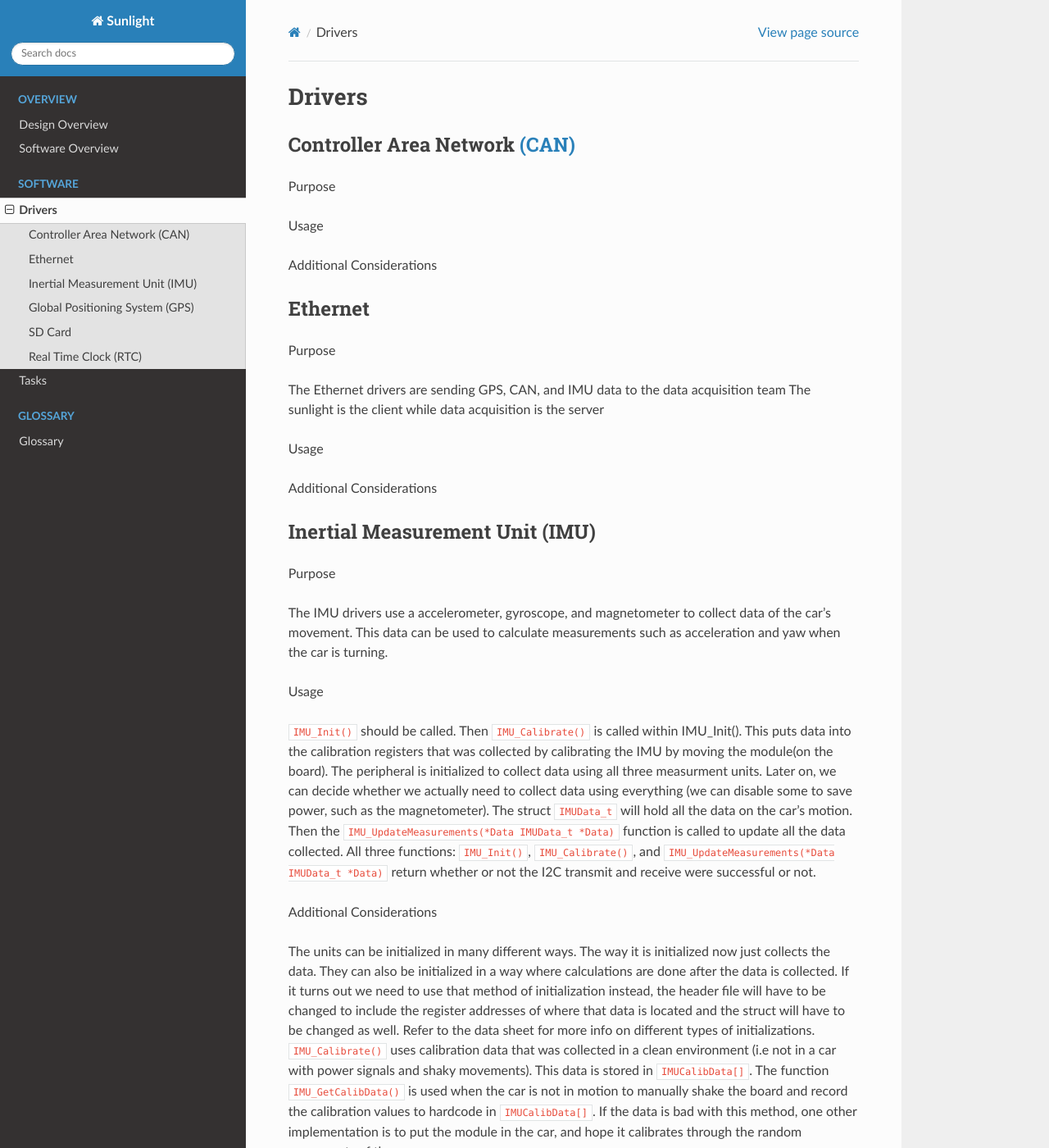
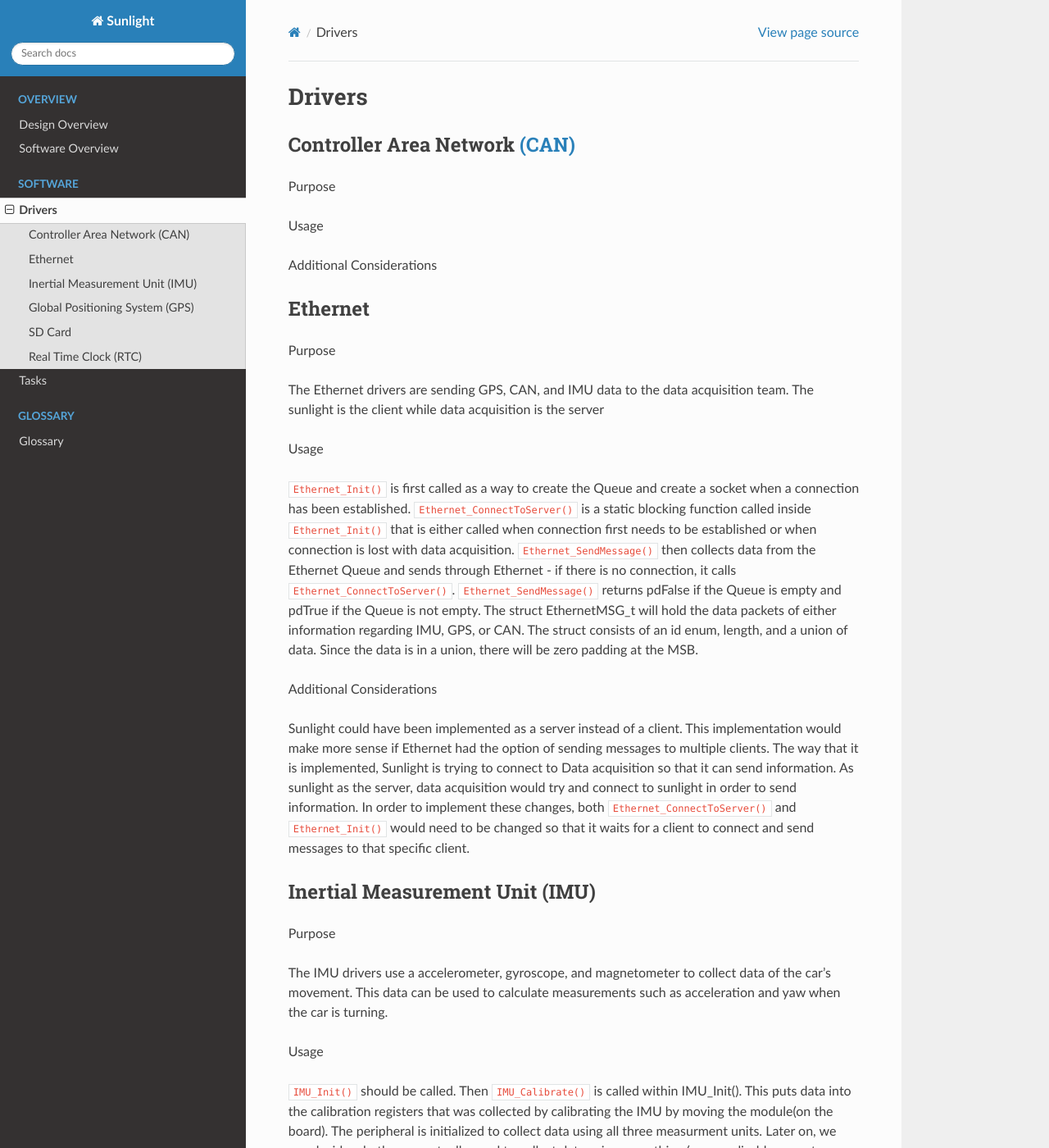
Before and after one commit to lhr-solar/DataAcq-Sunlight, a Sphinx documentation site: the page built from Docs/source/Software/drivers.rst, in a window 1280 px wide and 1400 px high. Shown: the whole window at 82% size. Built offline with Sphinx 7.4.7 and the Read the Docs theme 2.0.0, drawn with Linux system fonts in a browser that asks for light colours; pages that are not in the unit, such as notebooks, are missing from menus.

Commit message:
Added documentation for Ethernet

```diff
--- a/Docs/source/Software/drivers.rst
+++ b/Docs/source/Software/drivers.rst
@@ -16,14 +16,25 @@
 
 Purpose
 
-The Ethernet drivers are sending GPS, CAN, and IMU data to the data acquisition team
+The Ethernet drivers are sending GPS, CAN, and IMU data to the data acquisition team.
 The sunlight is the client while data acquisition is the server
 
 Usage
 
-
+``Ethernet_Init()`` is first called as a way to create the Queue and create a socket when a connection has been established.
+``Ethernet_ConnectToServer()`` is a static blocking function called inside ``Ethernet_Init()`` that is either called when connection
+first needs to be established or when connection is lost with data acquisition.  ``Ethernet_SendMessage()`` then collects data from the
+Ethernet Queue and sends through Ethernet - if there is no connection, it calls ``Ethernet_ConnectToServer()``. ``Ethernet_SendMessage()`` returns pdFalse
+if the Queue is empty and pdTrue if the Queue is not empty. The struct EthernetMSG_t will hold the data packets of either information
+regarding IMU, GPS, or CAN. The struct consists of an id enum, length, and a union of data. Since the data is in a union, there will be zero padding
+at the MSB.
 
 Additional Considerations
+
+Sunlight could have been implemented as a server instead of a client. This implementation would make more sense if Ethernet had the option of sending
+messages to multiple clients. The way that it is implemented, Sunlight is trying to connect to Data acquisition so that it can send information.
+As sunlight as the server, data acquisition would try and connect to sunlight in order to send information. In order to implement these changes, both
+``Ethernet_ConnectToServer()`` and ``Ethernet_Init()`` would need to be changed so that it waits for a client to connect and send messages to that specific client.
 
 
 
```
